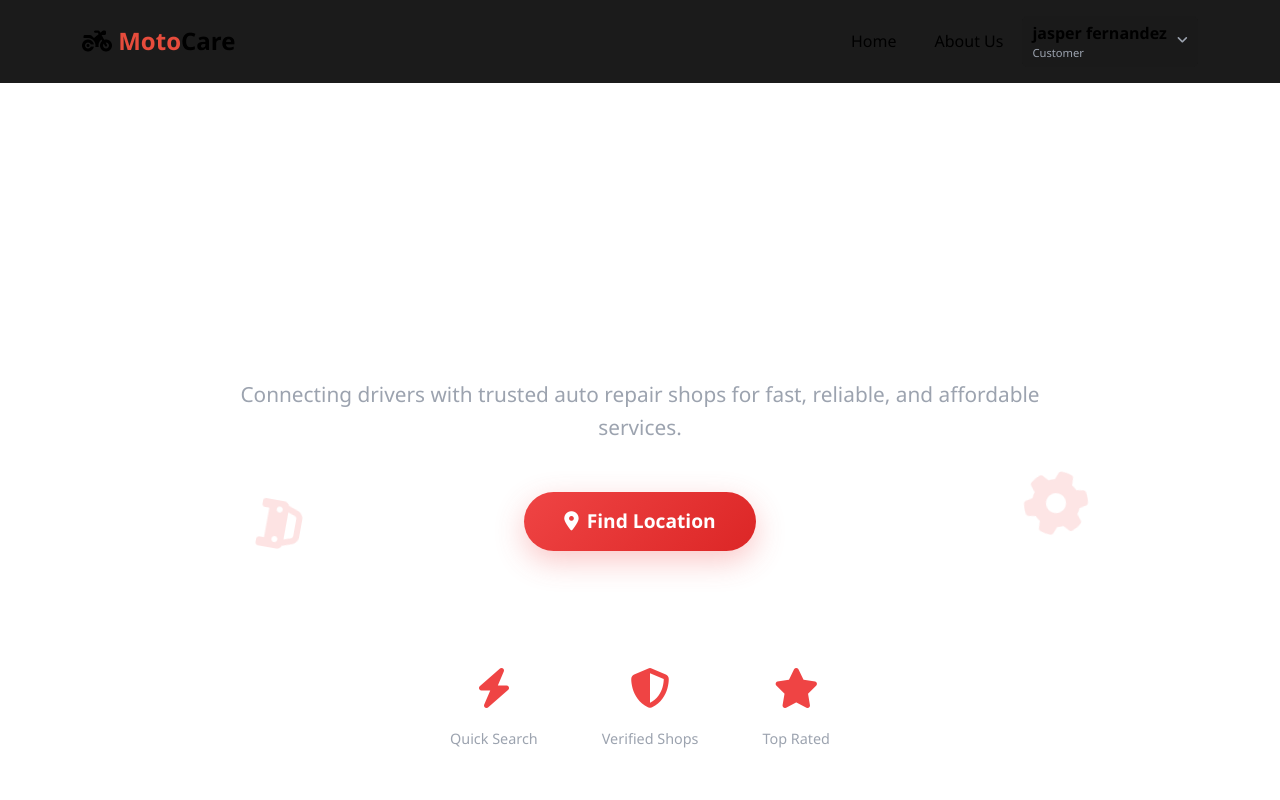
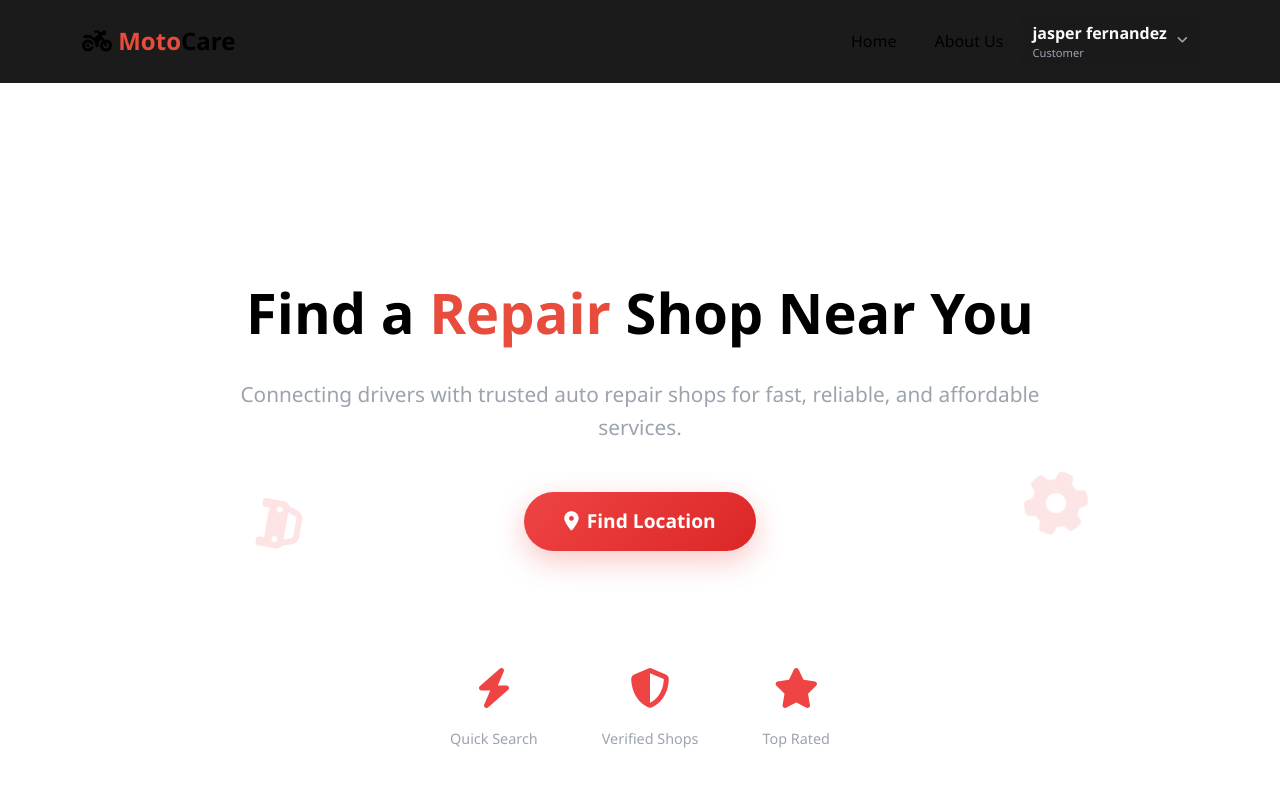
Before and after one commit to JAPEE45/MotoCare, a PHP site: page /customer/homepage.php in a window 1280 px wide. Run offline with PHP 8.4, Linux system fonts and the light colour scheme; a user stored in the database is signed in; data comes from the database, SQL or seed files in the repository.

Commit message:
light mode in process 30%

```diff
--- a/assets/styles/booking-list.css
+++ b/assets/styles/booking-list.css
@@ -24,6 +24,7 @@ body {
   margin: 2rem;
   border-radius: 8px;
   border: 1px solid var(--dark-tertiary);
+  color: white;
 }
 
 .filter-title {
--- a/assets/styles/homepage.css
+++ b/assets/styles/homepage.css
@@ -43,10 +43,11 @@ body {
     font-size: 3.5rem;
     font-weight: 800;
     margin-bottom: 2rem;
-    background: linear-gradient(135deg, var(--text-light) 0%, var(--text-gray) 100%);
+    /* background: linear-gradient(135deg, var(--primary-text) 0%, var(--text-gray) 100%);
     -webkit-background-clip: text;
     -webkit-text-fill-color: transparent;
-    background-clip: text;
+    background-clip: text; */
+    color: var(--primary-text);
     line-height: 1.2;
 }
 
@@ -75,6 +76,7 @@ body {
 .find-location-btn:hover {
     transform: translateY(-3px) scale(1.05);
     box-shadow: 0 20px 40px rgba(239, 68, 68, 0.5);
+    color: white;
 }
 
 .find-location-btn:active {
@@ -142,14 +144,14 @@ body {
 }
 
 .loading-text {
-    color: var(--text-light);
+    color: white;
     font-size: 1.2rem;
     font-weight: 500;
     margin-bottom: 10px;
 }
 
 .loading-subtext {
-    color: var(--text-gray);
+    color: var(--lightgray4);
     font-size: 0.9rem;
 }
 
--- a/assets/styles/navbar.css
+++ b/assets/styles/navbar.css
@@ -54,10 +54,11 @@
     align-items: center;
     justify-content: space-between;
     gap: 10px;
+    box-shadow: 0 0 0.15rem var(--dark-secondary);
 }
 
 .btn-user .user-name {
-    color: var(--text-light);
+    color: var(--lightgray2);
 }
 
 .btn-user .text-muted {
@@ -66,7 +67,7 @@
 }
 
 .btn-user:hover {
-    background-color: var(--dark-secondary);
+    opacity: 0.8;
 }
 
 .dropdown-menu-custom {
--- a/assets/styles/signin.css
+++ b/assets/styles/signin.css
@@ -63,7 +63,7 @@ body {
 .form-control {
     background: transparent;
     border: none;
-    border-bottom: 1px solid var(--text-lightgray4);
+    border-bottom: 1px solid var(--lightgray4);
     border-radius: 0 !important;
     color: #f0f6fc;
     padding: 0.75rem;
@@ -72,7 +72,7 @@ body {
 }
 
 .form-control:focus {
-    background-color: #0d1117;
+    background-color: var(--lightgray2);
     color: #f0f6fc;
     box-shadow: 0 0 0 3px rgba(56, 139, 253, 0.3);
 }
@@ -132,7 +132,7 @@ body {
     left: 0;
     right: 0;
     height: 1px;
-    background-color: var(--text-lightgray4);
+    background-color: var(--lightgray3);
     z-index: -1;
 }
 
--- a/assets/styles/variables.css
+++ b/assets/styles/variables.css
@@ -16,9 +16,9 @@
     --text-gray: #9ca3af;
     --text-lightgray: #f6f8fa;
     --sky-blue: rgb(0, 100, 224);
-    --text-lightgray2: #f9fafb;
-    --text-lightgray3: #f3f4f6;
-    --text-lightgray4: #d1d5db;
+    --lightgray2: #f9fafb;
+    --lightgray3: #f3f4f6;
+    --lightgray4: #d1d5db;
 
     --gray-card: #374151;
 }
--- a/html/customer/homepage.php
+++ b/html/customer/homepage.php
@@ -109,7 +109,7 @@ require('../../helper/checkingUser.php');
     <div class="container">
       <div class="row justify-content-center">
         <div class="col-lg-10">
-          <h1 class="hero-title">Find a Repair Shop Near You</h1>
+          <h1 class="hero-title">Find a <span style="color: var(--primary-red);">Repair</span> Shop Near You</h1>
           <p class="hero-subtitle mx-auto">
             Connecting drivers with trusted auto repair shops for fast,
             reliable, and affordable services.
--- a/html/customer/map.php
+++ b/html/customer/map.php
@@ -320,7 +320,7 @@ include '../../helper/checkingUser.php';
               type="button"
               class="btn"
               style="
-                background: var(--gray-card);
+                background: var(--lightgray3);
                 color: var(--text-light);
                 border: 1px solid var(--dark-tertiary);
               "
```
Also changed, not shown: assets/styles/account.css (+4 -4 lines), assets/styles/map.css (+8 -4 lines).
